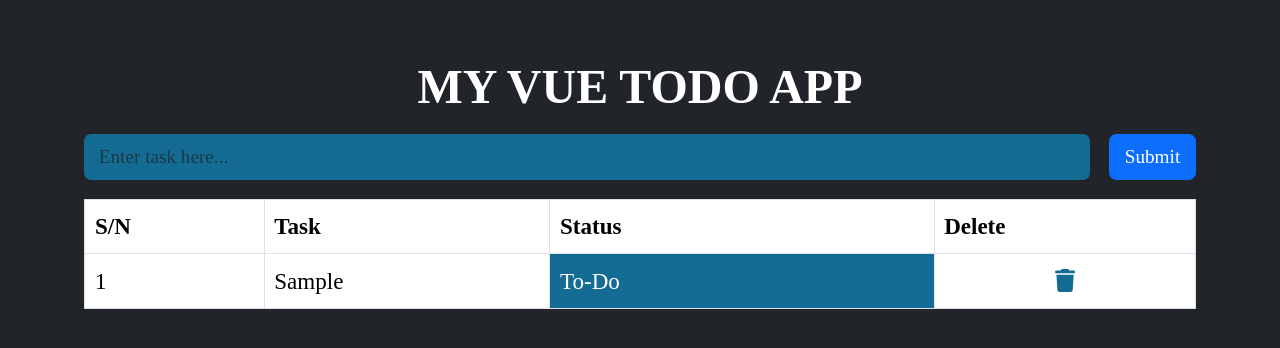
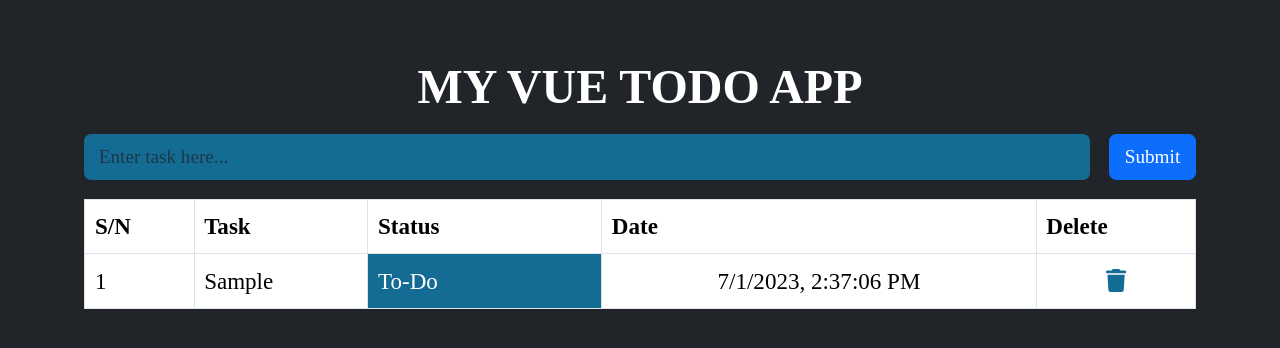
Before and after one commit to moloruntomiwa31/todo-app, a Vue app: page / in a window 1280 px wide. Both pictures are taken after typing "Sample" into the empty fields and a click on the button "Submit". Shown: the top 348 px of the page. Built offline with nearby package versions, Linux system fonts and the light colour scheme.

Commit message:
Added date feature

```diff
--- a/src/components/Table.vue
+++ b/src/components/Table.vue
@@ -10,7 +10,7 @@
             <th>S/N</th>
             <th>Task</th>
             <th>Status</th>
-            <!-- <th>Edit</th> -->
+            <th>Date</th>
             <th>Delete</th>
           </tr>
         </thead>
@@ -27,11 +27,11 @@
             >
               {{ task.status }}
             </td>
-            <!-- <td>
-              <div class="text-center" @click="editTask(index)">
-                <span class="fa fa-pen icon"></span>
+            <td>
+              <div class="text-center">
+                {{ date }}
               </div>
-            </td> -->
+            </td>
             <td>
               <div class="text-center" @click="deleteTask(index)">
                 <span class="fa fa-trash icon"></span>
@@ -50,6 +50,7 @@ export default {
   data() {
     return {
       statusArray: ["to-do", "in progress", "finished"],
+      date: new Date().toLocaleString()
     };
   },
   methods: {
```
Also changed, not shown: 1 other file (tests, documents, lock files or other folders).
